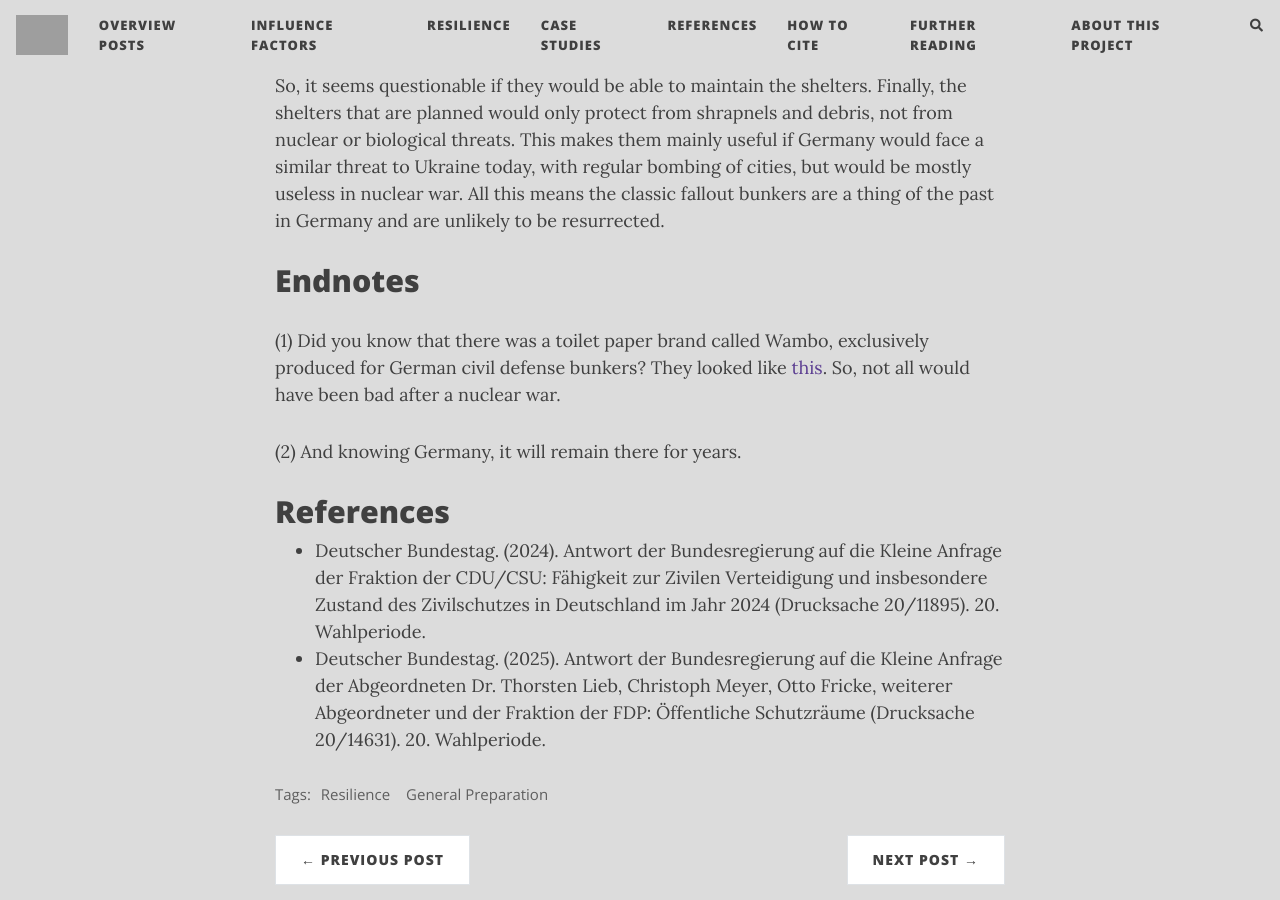
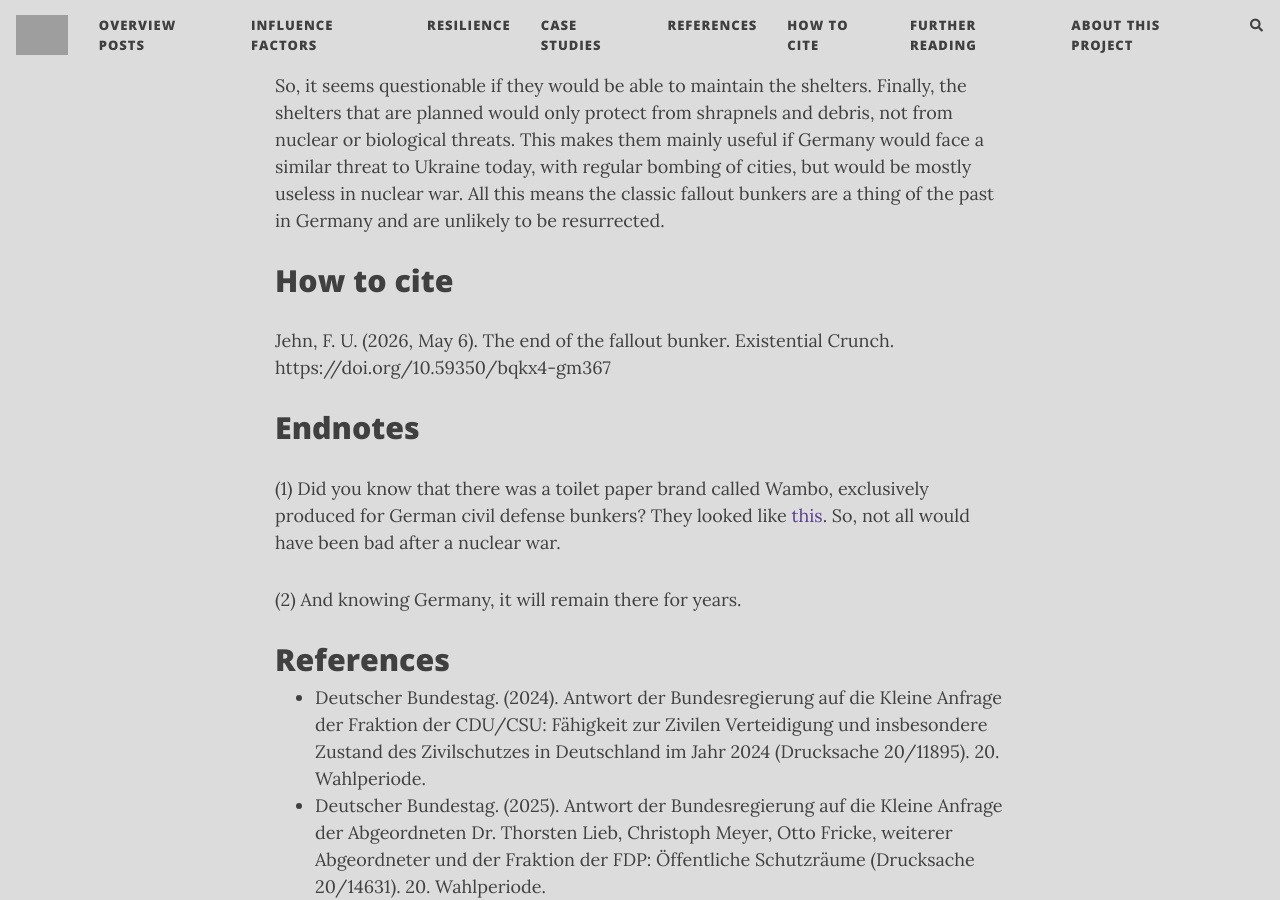
Before and after one commit to florianjehn/Societal_Collapse, a Jekyll site: the page built from _posts/2026-01-18-german_bunker.md, in a window 1280 px wide and 900 px high, scrolled down 3370 px. Built offline with Jekyll 4.4.1, drawn with Linux system fonts in a browser that asks for light colours; nearby versions of some CDN libraries; comment, search, counter and statistics services are not loaded; grey boxes are pictures that could not be loaded.

Commit message:
Update 2026-01-18-german_bunker.md

```diff
--- a/_posts/2026-01-18-german_bunker.md
+++ b/_posts/2026-01-18-german_bunker.md
@@ -38,6 +38,10 @@ All these documents however were written by the previous German government. Sinc
 
 The idea is that storage and maintenance should be covered by local municipalities, but they do not even have the money to maintain the infrastructure they already have. So, it seems questionable if they would be able to maintain the shelters. Finally, the shelters that are planned would only protect from shrapnels and debris, not from nuclear or biological threats. This makes them mainly useful if Germany would face a similar threat to Ukraine today, with regular bombing of cities, but would be mostly useless in nuclear war. All this means the classic fallout bunkers are a thing of the past in Germany and are unlikely to be resurrected.
 
+# How to cite
+
+Jehn, F. U. (2026, May 6). The end of the fallout bunker. Existential Crunch. https://doi.org/10.59350/bqkx4-gm367
+
 # Endnotes
 
 (1) Did you know that there was a toilet paper brand called Wambo, exclusively produced for German civil defense bunkers? They looked like [this](https://raw.githubusercontent.com/florianjehn/Societal_Collapse/main/assets/img/wambo.jpg). So, not all would have been bad after a nuclear war.
```
